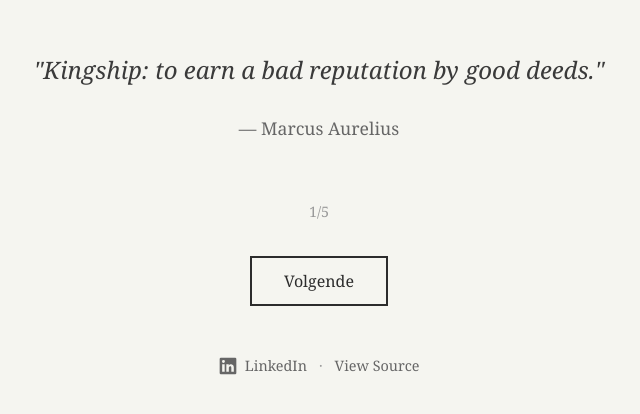
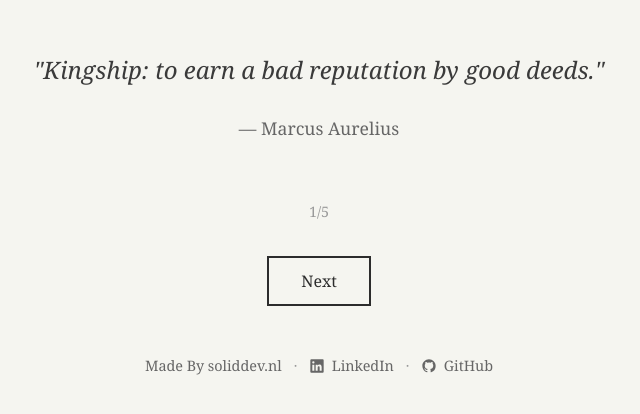
Before and after one commit to soliddevnl/solidquote.nl, a website: page index.html in a window 1280 px wide. Shown: the part 198-612 px from the top of the page, without its empty margins (321-961 px from the left). Drawn offline with Linux system fonts and the light colour scheme.

Commit message:
Improved SEO and footer

```diff
--- a/index.html
+++ b/index.html
@@ -3,7 +3,30 @@
   <head>
     <meta charset="UTF-8" />
     <meta name="viewport" content="width=device-width, initial-scale=1.0" />
-    <title>SolidQuote</title>
+
+    <!-- Primary Meta Tags -->
+    <title>SolidQuote - Daily Stoic Quotes for Wisdom and Clarity</title>
+    <meta name="title" content="SolidQuote - Daily Stoic Quotes for Wisdom and Clarity" />
+    <meta name="description" content="Discover daily stoic wisdom with SolidQuote. Read 5 curated quotes from Marcus Aurelius, Epictetus, and Seneca. Simple, minimalist, and refreshed daily." />
+    <meta name="keywords" content="stoic quotes, stoicism, Marcus Aurelius, Epictetus, Seneca, daily quotes, philosophy, wisdom, minimalist" />
+    <meta name="author" content="SolidDev" />
+
+    <!-- Open Graph / Facebook -->
+    <meta property="og:type" content="website" />
+    <meta property="og:url" content="https://solidquote.nl/" />
+    <meta property="og:title" content="SolidQuote - Daily Stoic Quotes for Wisdom and Clarity" />
+    <meta property="og:description" content="Discover daily stoic wisdom with SolidQuote. Read 5 curated quotes from Marcus Aurelius, Epictetus, and Seneca." />
+    <meta property="og:site_name" content="SolidQuote" />
+
+    <!-- Twitter -->
+    <meta property="twitter:card" content="summary" />
+    <meta property="twitter:url" content="https://solidquote.nl/" />
+    <meta property="twitter:title" content="SolidQuote - Daily Stoic Quotes for Wisdom and Clarity" />
+    <meta property="twitter:description" content="Discover daily stoic wisdom with SolidQuote. Read 5 curated quotes from Marcus Aurelius, Epictetus, and Seneca." />
+
+    <!-- Canonical URL -->
+    <link rel="canonical" href="https://solidquote.nl/" />
+
     <link rel="stylesheet" href="style.css" />
   </head>
   <body>
@@ -15,17 +38,38 @@
       <div class="pagination">
         <span id="page-indicator" class="page-indicator"></span>
       </div>
-      <button id="next-btn" class="next-btn">Volgende</button>
+      <button id="next-btn" class="next-btn">Next</button>
     </main>
     <footer>
-      <a href="https://www.linkedin.com/in/mistertest/" target="_blank" rel="noopener noreferrer" class="linkedin-link">
-        <svg width="20" height="20" viewBox="0 0 24 24" fill="currentColor">
-          <path d="M20.5 2h-17A1.5 1.5 0 002 3.5v17A1.5 1.5 0 003.5 22h17a1.5 1.5 0 001.5-1.5v-17A1.5 1.5 0 0020.5 2zM8 19H5v-9h3zM6.5 8.25A1.75 1.75 0 118.3 6.5a1.78 1.78 0 01-1.8 1.75zM19 19h-3v-4.74c0-1.42-.6-1.93-1.38-1.93A1.74 1.74 0 0013 14.19a.66.66 0 000 .14V19h-3v-9h2.9v1.3a3.11 3.11 0 012.7-1.4c1.55 0 3.36.86 3.36 3.66z"></path>
+      <a href="https://soliddev.nl" target="_blank" rel="noopener noreferrer"
+        >Made By soliddev.nl</a
+      >
+      <span class="separator">·</span>
+      <a
+        href="https://www.linkedin.com/in/mistertest/"
+        target="_blank"
+        rel="noopener noreferrer"
+      >
+        <svg width="16" height="16" viewBox="0 0 24 24" fill="currentColor">
+          <path
+            d="M20.5 2h-17A1.5 1.5 0 002 3.5v17A1.5 1.5 0 003.5 22h17a1.5 1.5 0 001.5-1.5v-17A1.5 1.5 0 0020.5 2zM8 19H5v-9h3zM6.5 8.25A1.75 1.75 0 118.3 6.5a1.78 1.78 0 01-1.8 1.75zM19 19h-3v-4.74c0-1.42-.6-1.93-1.38-1.93A1.74 1.74 0 0013 14.19a.66.66 0 000 .14V19h-3v-9h2.9v1.3a3.11 3.11 0 012.7-1.4c1.55 0 3.36.86 3.36 3.66z"
+          ></path>
         </svg>
         LinkedIn
       </a>
       <span class="separator">·</span>
-      <a href="https://github.com/joostvandriel/solidquote.nl" target="_blank" rel="noopener noreferrer">View Source</a>
+      <a
+        href="https://github.com/soliddevnl/solidquote.nl"
+        target="_blank"
+        rel="noopener noreferrer"
+      >
+        <svg width="16" height="16" viewBox="0 0 24 24" fill="currentColor">
+          <path
+            d="M12 2C6.477 2 2 6.484 2 12.017c0 4.425 2.865 8.18 6.839 9.504.5.092.682-.217.682-.483 0-.237-.008-.868-.013-1.703-2.782.605-3.369-1.343-3.369-1.343-.454-1.158-1.11-1.466-1.11-1.466-.908-.62.069-.608.069-.608 1.003.07 1.531 1.032 1.531 1.032.892 1.53 2.341 1.088 2.91.832.092-.647.35-1.088.636-1.338-2.22-.253-4.555-1.113-4.555-4.951 0-1.093.39-1.988 1.029-2.688-.103-.253-.446-1.272.098-2.65 0 0 .84-.27 2.75 1.026A9.564 9.564 0 0112 6.844c.85.004 1.705.115 2.504.337 1.909-1.296 2.747-1.027 2.747-1.027.546 1.379.202 2.398.1 2.651.64.7 1.028 1.595 1.028 2.688 0 3.848-2.339 4.695-4.566 4.943.359.309.678.92.678 1.855 0 1.338-.012 2.419-.012 2.747 0 .268.18.58.688.482A10.019 10.019 0 0022 12.017C22 6.484 17.522 2 12 2z"
+          ></path>
+        </svg>
+        GitHub
+      </a>
     </footer>
     <script src="script.js"></script>
   </body>
--- a/style.css
+++ b/style.css
@@ -84,6 +84,7 @@ footer {
   margin-top: 3rem;
   display: flex;
   align-items: center;
+  justify-content: center;
   gap: 0.75rem;
 }
 
```
